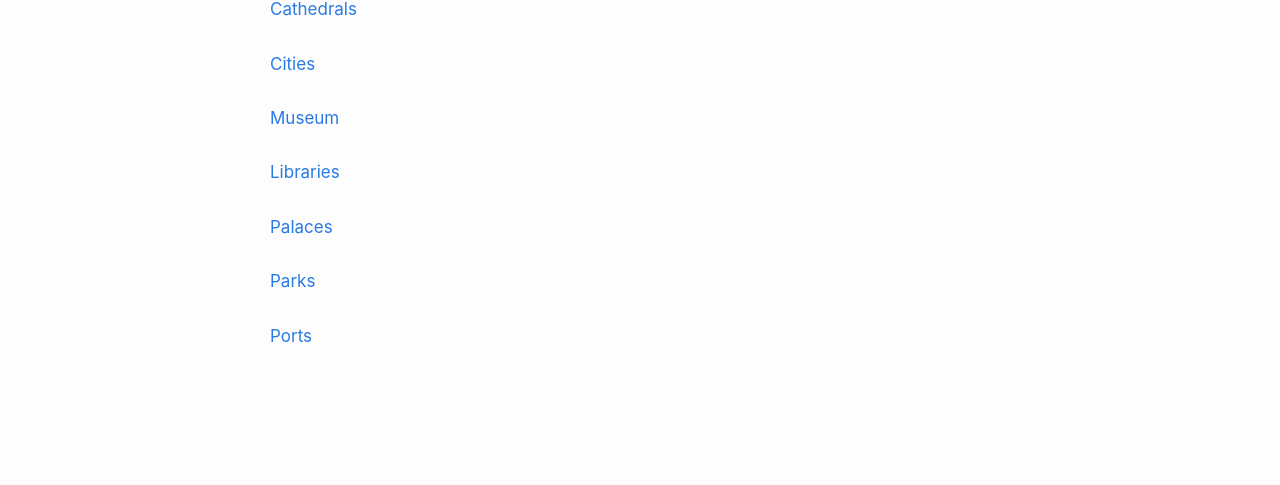
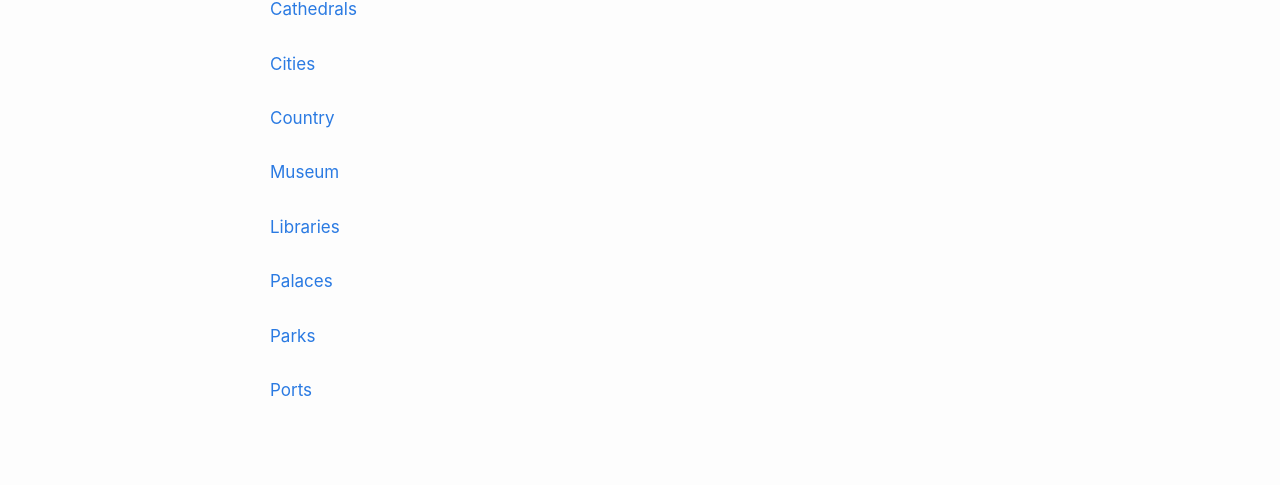
Before and after one commit to link-daniel/link.github.io, a Jekyll site: the page built from maps.md, in a window 1280 px wide. Shown: the part 170-655 px from the top of the page. Built offline with Jekyll 4.4.1, drawn with Linux system fonts in a browser that asks for light colours.

Commit message:
Update maps.md

```diff
--- a/maps.md
+++ b/maps.md
@@ -9,6 +9,9 @@ permalink: /maps/
 <br>
 <br>
 <a href="https://maps.app.goo.gl/1SwPxi4Pft6vchkK7">Cities</a>
+<br>
+<br>
+<a href="https://maps.app.goo.gl/kcDg2dd7M5DYeXLh7">Country</a>
 <br>
 <br>
 <a href="https://maps.app.goo.gl/MyE5TMgAhuESw2vb9">Museum</a>
```
